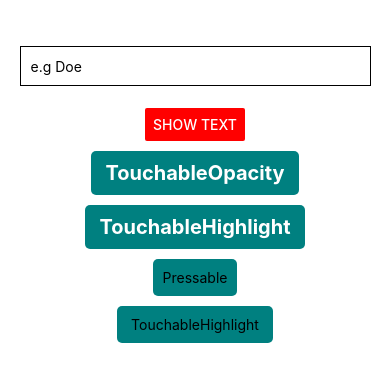
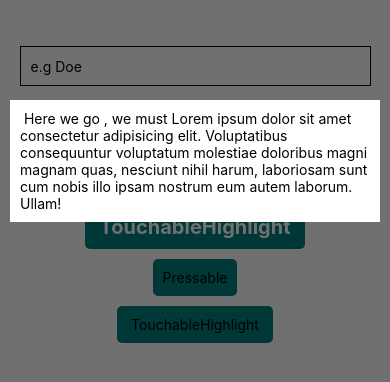
Before and after one commit to ivan01-tech/react_native_learning, a React Native app: screen / in a window 390 px wide. Both pictures are taken after a click on the button "SHOW TEXT". Shown: the top 382 px of the page. Built offline with nearby package versions, Linux system fonts and the light colour scheme.

Commit message:
modal comp

```diff
--- a/src/components/Input.tsx
+++ b/src/components/Input.tsx
@@ -1,8 +1,9 @@
+/* eslint-disable react-native/no-inline-styles */
 import React, {useState} from 'react';
 import {
-  Alert,
   Button,
   GestureResponderEvent,
+  Modal,
   Pressable,
   StyleSheet,
   Text,
@@ -18,7 +19,7 @@ type Props = {};
 
 const TextInputComp = ({}: Props) => {
   const [name, _setName] = useState('');
-
+  const [showModal, setModal] = useState(false);
   const onpressHandler = function (e: GestureResponderEvent) {
     console.log('event : ', e.target);
   };
@@ -39,42 +40,73 @@ const TextInputComp = ({}: Props) => {
         />
       </View>
 
+      <Modal
+        visible={showModal}
+        animationType="slide"
+        onRequestClose={() => setModal(prev => !prev)}
+        transparent>
+        <View
+          style={{
+            backgroundColor: '#00000090',
+            width: '100%',
+            height: '100%',
+            display: 'flex',
+            padding: 10,
+            paddingTop: 100,
+          }}>
+          <View
+            style={{
+              backgroundColor: '#ffffff',
+              padding: 10,
+            }}>
+            <Text>
+              {' '}
+              Here we go , we must Lorem ipsum dolor sit amet consectetur
+              adipisicing elit. Voluptatibus consequuntur voluptatum molestiae
+              doloribus magni magnam quas, nesciunt nihil harum, laboriosam sunt
+              cum nobis illo ipsam nostrum eum autem laborum. Ullam!
+            </Text>
+          </View>
+        </View>
+      </Modal>
+
       <View style={styles.bodyFlex}>
         <Button
           disabled={false}
           color={'red'}
           title="Show Text"
           onPress={() => {
-            Alert.alert(
-              'Warning !',
-              'You just clicked the button',
-              [
-                {
-                  text: 'OK',
-                  onPress: () => {
-                    console.warn('Alert you clicked ok button');
-                  },
-                },
-                {
-                  text: 'cancel',
-                  onPress: () => {
-                    console.warn('Alert you clicked cancel button');
-                  },
-                },
-                {
-                  text: 'not sure at all',
-                  onPress: () => {
-                    console.warn('Alert you not sure btn ok button');
-                  },
-                },
-              ].reverse(),
-              {
-                cancelable: true,
-                onDismiss: () => {
-                  console.warn('Alert');
-                },
-              },
-            );
+            setModal(prev => !prev);
+            //   Alert.alert(
+            //     'Warning !',
+            //     'You just clicked the button',
+            //     [
+            //       {
+            //         text: 'OK',
+            //         onPress: () => {
+            //           console.warn('Alert you clicked ok button');
+            //         },
+            //       },
+            //       {
+            //         text: 'cancel',
+            //         onPress: () => {
+            //           console.warn('Alert you clicked cancel button');
+            //         },
+            //       },
+            //       {
+            //         text: 'not sure at all',
+            //         onPress: () => {
+            //           console.warn('Alert you not sure btn ok button');
+            //         },
+            //       },
+            //     ].reverse(),
+            //     {
+            //       cancelable: true,
+            //       onDismiss: () => {
+            //         console.warn('Alert');
+            //       },
+            //     },
+            //   );
           }}
         />
 
@@ -83,15 +115,16 @@ const TextInputComp = ({}: Props) => {
           disabled={false}
           activeOpacity={0.5}
           onPress={() => {
+            // to be able to set the position of the button
             ToastAndroid.showWithGravityAndOffset(
-              'Press button Toast',
+              'Press button showWithGravity',
               ToastAndroid.LONG,
               ToastAndroid.TOP,
-              103,
-              201,
+              25,
+              50,
             );
           }}>
-          <Text style={styles.text}>{' TouchableOpacity '}</Text>
+          <Text style={styles.text}>{'TouchableOpacity '}</Text>
         </TouchableOpacity>
 
         <TouchableHighlight
--- a/src/components/StyleSheet.tsx
+++ b/src/components/StyleSheet.tsx
@@ -7,7 +7,6 @@ const StyleSheetApp = () => {
   return (
     <View style={styles.body}>
       <Text>StyleSheet</Text>
-
       <Button title="Change the name" />
     </View>
   );
@@ -22,7 +21,6 @@ const styles = StyleSheet.create({
     borderWidth: 10,
     gap: 10,
     borderColor: 'pink',
-
     height: 150,
   },
   button: {
```
